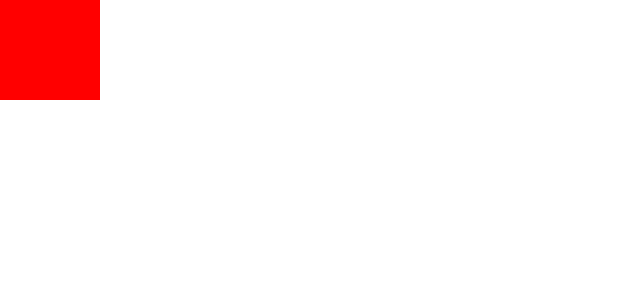
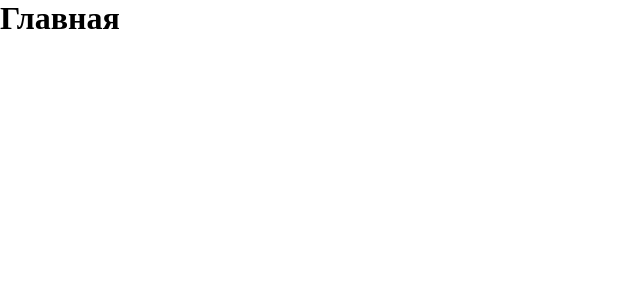
Before and after one commit to mirael26/bastion-group, a React app: page / in a window 1280 px wide. Shown: the top 300 px of the page, without its empty margins (0-640 px from the left). Built offline with nearby package versions, Linux system fonts and the light colour scheme.

Commit message:
Add routing

```diff
--- a/package.json
+++ b/package.json
@@ -37,6 +37,7 @@
     "react": "^18.0.0",
     "react-dom": "^18.0.0",
     "react-redux": "^7.2.8",
+    "react-router-dom": "^6.3.0",
     "redux": "^4.1.2"
   },
   "browserslist": [
--- a/src/components/app/app.tsx
+++ b/src/components/app/app.tsx
@@ -1,8 +1,17 @@
 import * as React from "react";
+import { BrowserRouter, Route, Routes } from "react-router-dom";
+
+import CartPage from "../cart-page/cart-page";
+import HomePage from "../home-page/home-page";
 
 const App = ():JSX.Element => {
   return (
-    <div className="app"></div>
+    <BrowserRouter>
+      <Routes>
+        <Route path='/' element={<HomePage />}/>
+        <Route path='/cart' element={<CartPage />} />
+      </Routes>
+   </BrowserRouter>
   );
 };
 
--- /dev/null
+++ b/src/components/cart-page/cart-page.tsx
@@ -0,0 +1,11 @@
+import * as React from "react";
+
+const CartPage = ():JSX.Element => {
+  return (
+    <>
+      <h1>Корзина</h1>
+    </>
+  );
+};
+
+export default CartPage;
--- /dev/null
+++ b/src/components/home-page/home-page.tsx
@@ -0,0 +1,11 @@
+import * as React from "react";
+
+const HomePage = ():JSX.Element => {
+  return (
+    <>
+      <h1>Главная</h1>
+    </>
+  );
+};
+
+export default HomePage;
```
